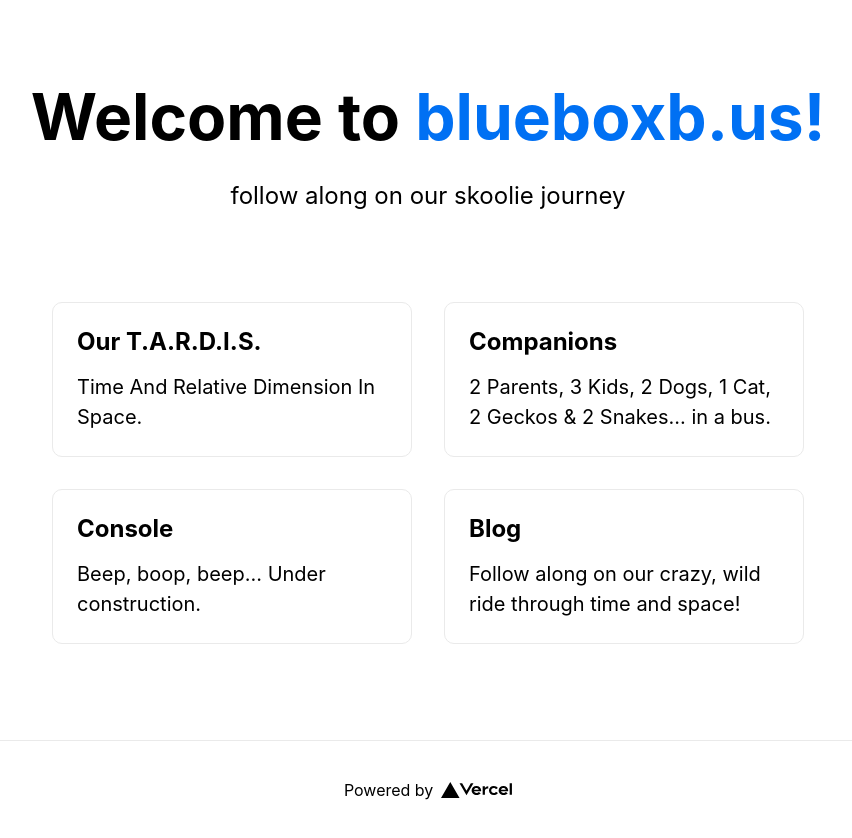
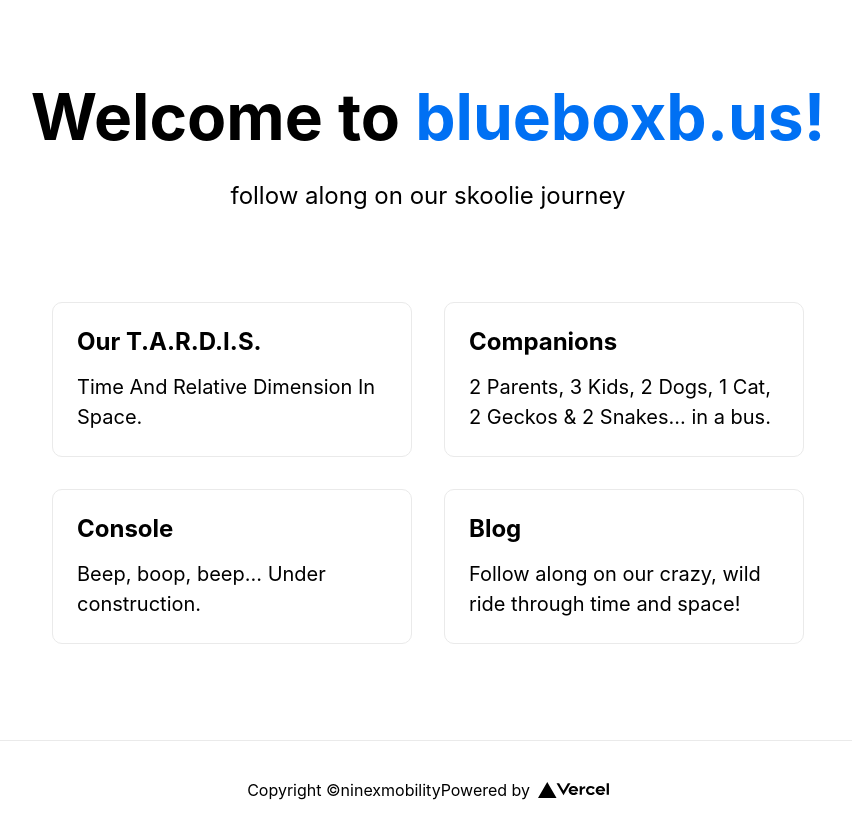
Before and after one commit to ninexmobility/blueboxbus, a Next.js app: page / in a window 1280 px wide. Shown: the whole page, without its empty margins (212-1064 px from the left). Built offline with nearby package versions, Linux system fonts and the light colour scheme.

Commit message:
initial udpates4

```diff
--- a/pages/index.js
+++ b/pages/index.js
@@ -45,6 +45,7 @@ export default function Home() {
           target="_blank"
           rel="noopener noreferrer"
         >
+          Copyright &copy; <a href="https://ninexmobility.com">ninexmobility</a>
           Powered by{" "}
           <img src="/vercel.svg" alt="Vercel Logo" className={styles.logo} />{" "}
         </a>{" "}
```
